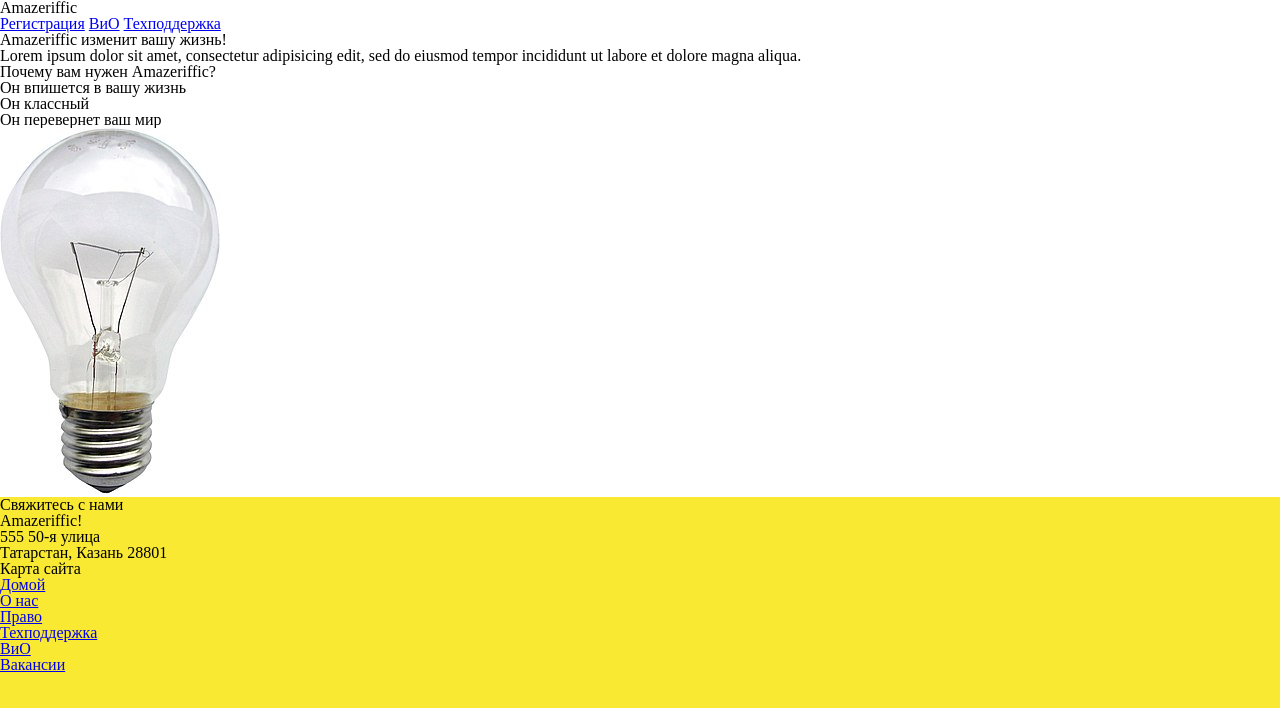
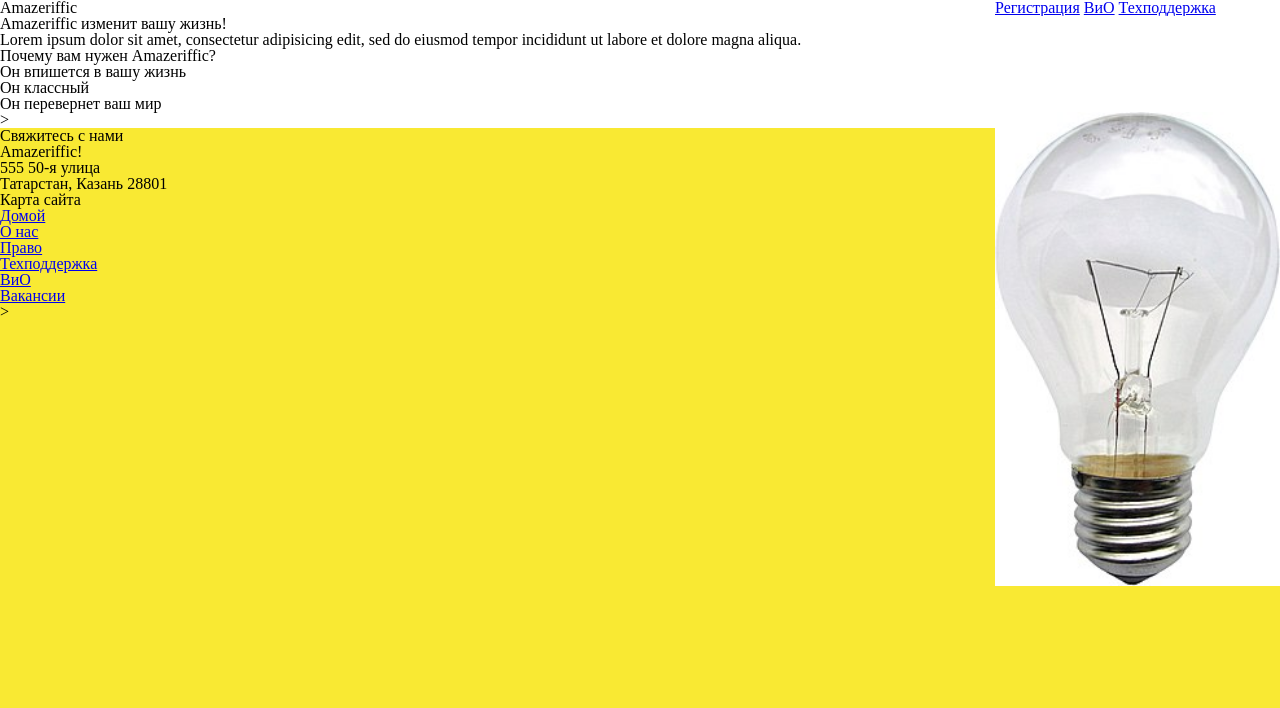
Before and after one commit to BorMP4312/amazef, a plain HTML site: page index.html in a window 1280 px wide. Drawn offline with Linux system fonts and the light colour scheme.

Commit message:
Add kolumn header

```diff
--- a/index.html
+++ b/index.html
@@ -18,6 +18,7 @@
 	</header>
 	<main>
 		<div class="container">
+			<div class="main_part">
 				<h2>Amazeriffic изменит вашу жизнь!</h2>
 				<p>Lorem ipsum dolor sit amet, consectetur adipisicing edit, sed do eiusmod tempor incididunt ut labore et dolore magna aliqua.</p>
 				<h3>Почему вам нужен Amazeriffic?</h3>
@@ -26,10 +27,15 @@
 				<li>Он классный</li>
 				<li>Он перевернет ваш мир</li>
 				</ul>
+			</div>
+			<div class="image">
 				<img src="lightbulb.png" alt="Изображение лампочки">
+			</div>>
 		</div>
 	</main>
-<footer><div class="contact">
+	<footer>
+		<div class="container">
+			<div class="contact">
 				<h5>Свяжитесь с нами</h5>
 				<p>Amazeriffic!</p>
 				<p>555 50-я улица</p>
@@ -46,6 +52,7 @@
 				<li><a href="#">Вакансии</a></li>
 				</ul>
 			</div>
+		</div>>
 	</footer>
 </body>
 </html>
--- a/style.css
+++ b/style.css
@@ -14,3 +14,19 @@ header .container, main .container, footer .container {
 max-я улица</p>width: 855px;
 margin: auto;
 }
+header {
+background: white;
+overflow: auto;
+}
+header h1 {
+float: left;
+width: 570px;
+}
+header nav {
+float: right;
+width: 285px;
+}
+main img {
+float: right;
+width: 285px;
+}
```
Lines whose indentation alone changed are shown as unchanged.
